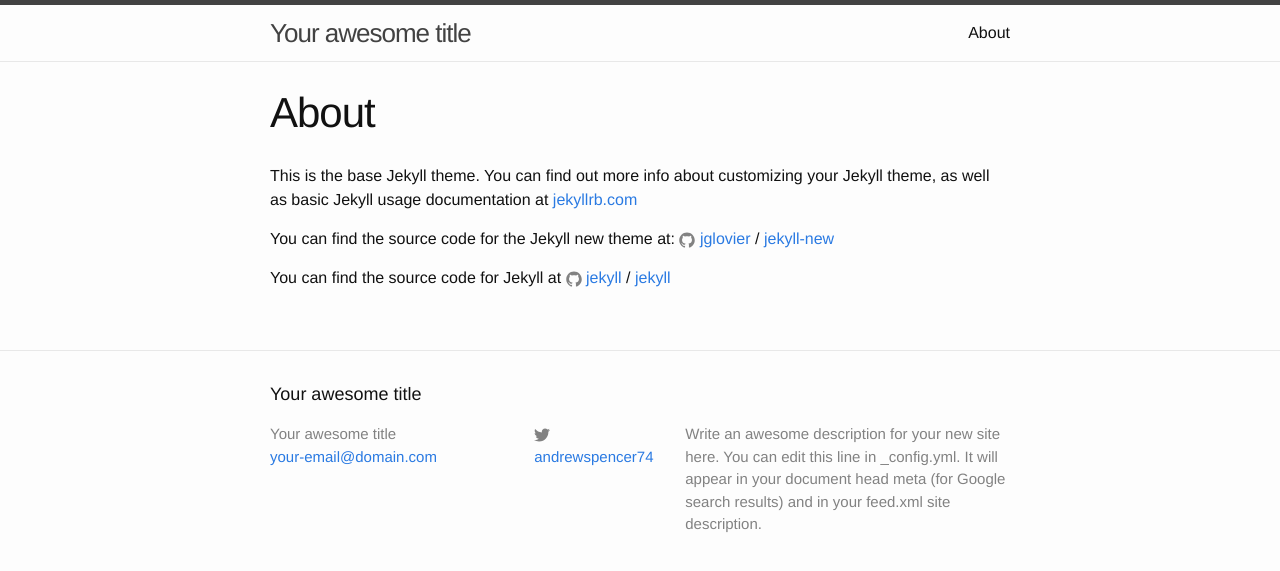
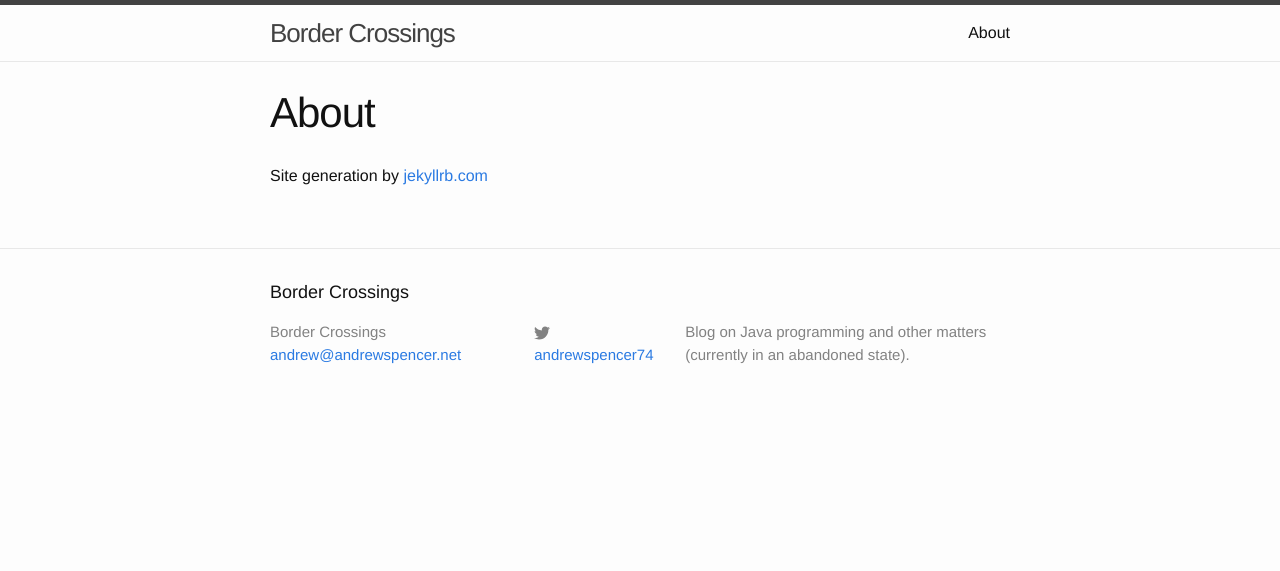
Before and after one commit to andrewspencer/border-crossings, a Jekyll site: the page built from about.md, in a window 1280 px wide. Shown: the top 571 px of the page. Built offline with Jekyll 4.4.1, drawn with Linux system fonts in a browser that asks for light colours.

Commit message:
updated about and config

```diff
--- a/_config.yml
+++ b/_config.yml
@@ -6,12 +6,10 @@
 # 'jekyll serve'. If you change this file, please restart the server process.
 
 # Site settings
-title: Your awesome title
-email: your-email@domain.com
-description: > # this means to ignore newlines until "baseurl:"
-  Write an awesome description for your new site here. You can edit this
-  line in _config.yml. It will appear in your document head meta (for
-  Google search results) and in your feed.xml site description.
+title: Border Crossings
+email: andrew@andrewspencer.net
+description: >
+  Blog on Java programming and other matters (currently in an abandoned state).
 baseurl: "" # the subpath of your site, e.g. /blog
 url: "http://andrewspencer.net" # the base hostname & protocol for your site
 twitter_username: andrewspencer74
--- a/about.md
+++ b/about.md
@@ -4,12 +4,4 @@ title: About
 permalink: /about/
 ---
 
-This is the base Jekyll theme. You can find out more info about customizing your Jekyll theme, as well as basic Jekyll usage documentation at [jekyllrb.com](http://jekyllrb.com/)
-
-You can find the source code for the Jekyll new theme at:
-{% include icon-github.html username="jglovier" %} /
-[jekyll-new](https://github.com/jglovier/jekyll-new)
-
-You can find the source code for Jekyll at
-{% include icon-github.html username="jekyll" %} /
-[jekyll](https://github.com/jekyll/jekyll)
+Site generation by [jekyllrb.com](http://jekyllrb.com/)
```
